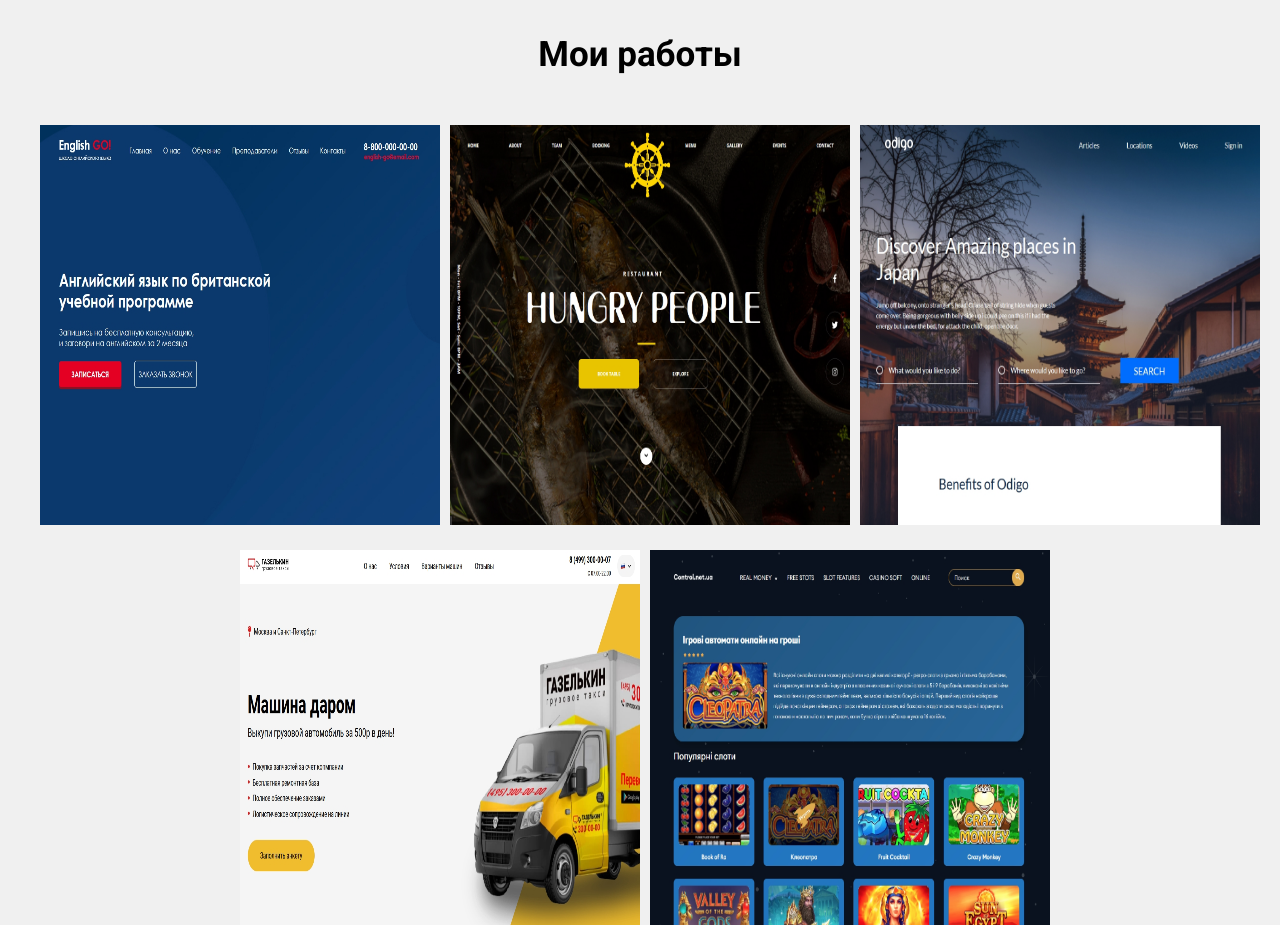
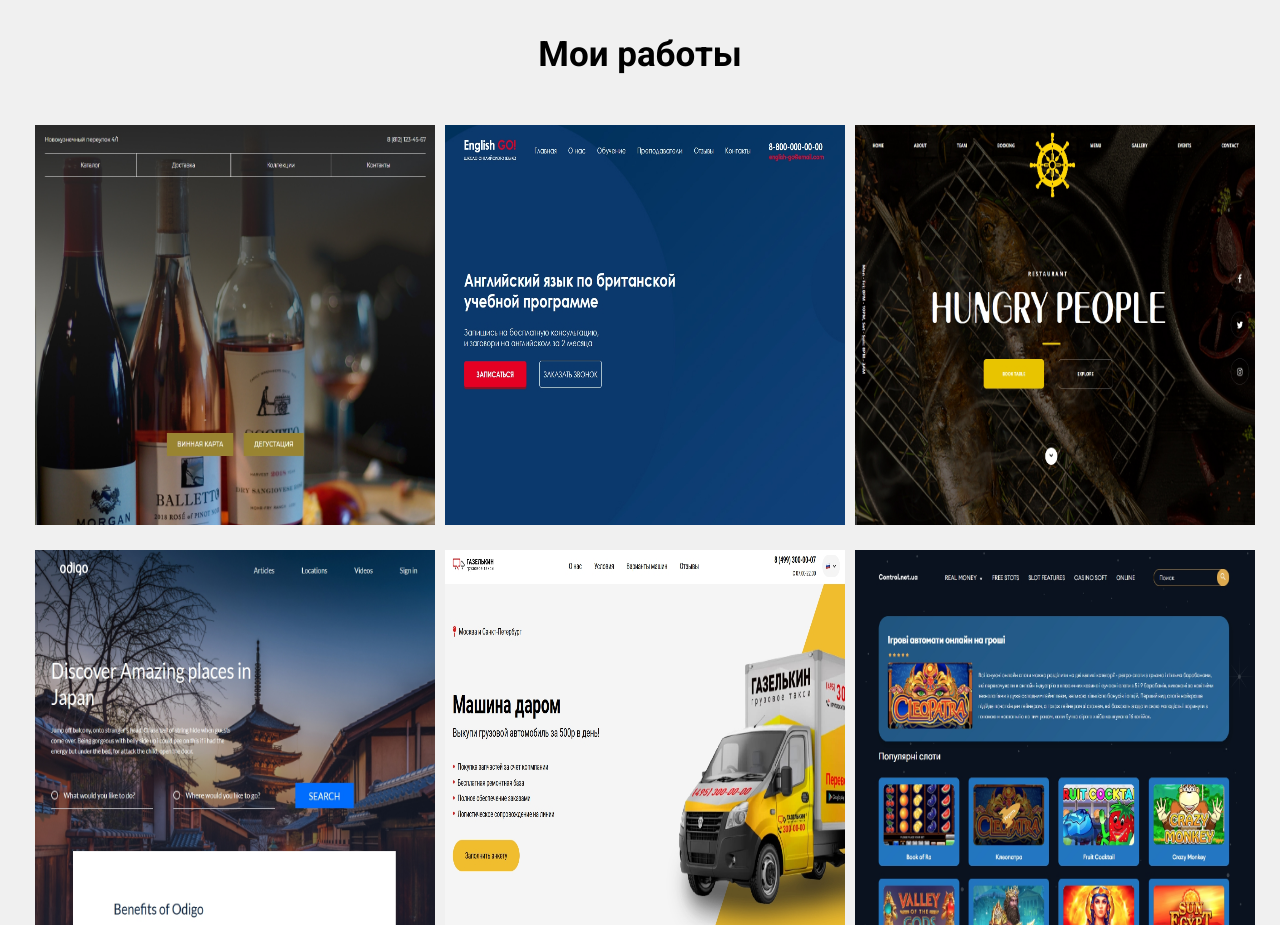
Before and after one commit to johnkaa/portfolio, a plain HTML site: page index.html in a window 1280 px wide. Shown: the part 1260-2185 px from the top of the page. Drawn offline with nearby package versions, Linux system fonts and the light colour scheme.

Commit message:
Update index.html

```diff
--- a/index.html
+++ b/index.html
@@ -61,7 +61,7 @@
             <h2 class="works__title title">Мои работы</h2>
             <div class="works__items">
                 <div class="works__item">
-                    <img class="works__item-img" src="images/work-6.jpg" alt="">
+                    <img class="works__item-img" src="images/work-7.jpg" alt="">
                     <a class="works__item-btn" target="_blank" href="https://johnkaa.github.io/wine/">Смотреть</a>
                 </div>
                 <div class="works__item">
```
